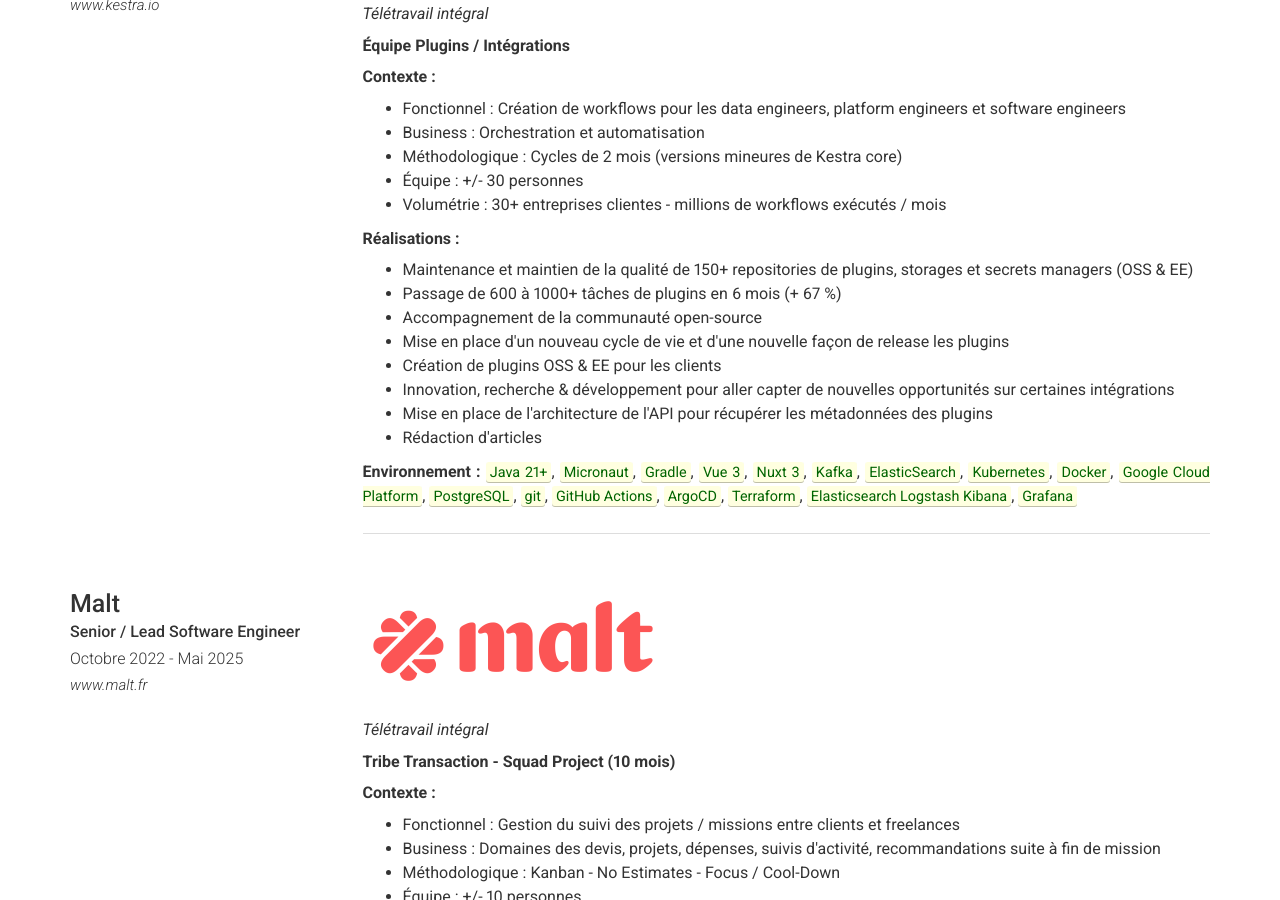
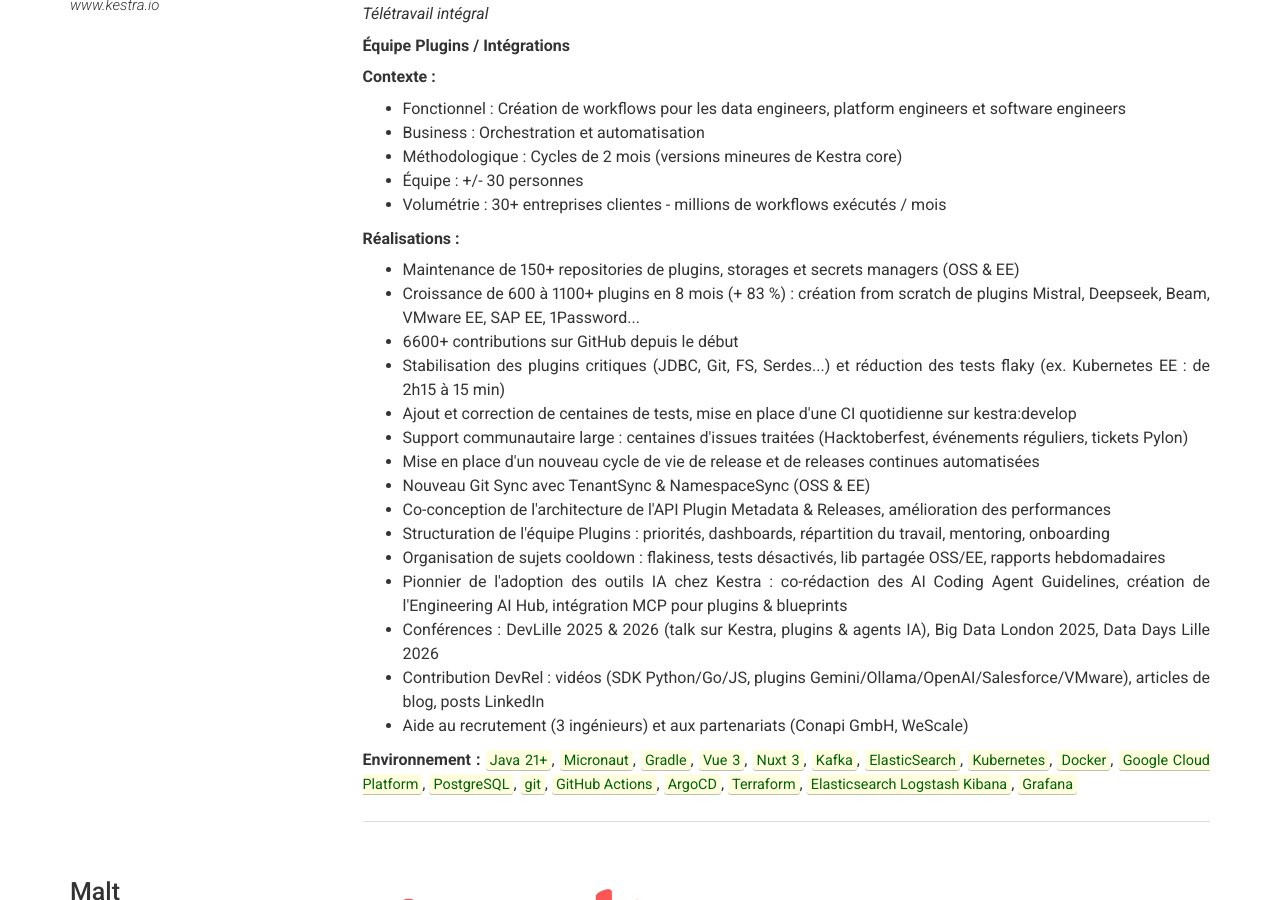
Before and after one commit to fdelbrayelle/fdelbrayelle.github.io, a Jekyll site: the page built from index.md, in a window 1280 px wide and 900 px high, scrolled down 2378 px. Built offline with Jekyll 4.4.1, drawn with Linux system fonts in a browser that asks for light colours; nearby versions of some CDN libraries.

Commit message:
update Kestra experience with accurate metrics and achievements
- 600→1100+ plugins in 8 months (+83%), named new plugins
- 6600+ GitHub contributions
- test stabilization, daily CI, Git Sync, API co-design
- AI adoption, conferences, DevRel, recruiting

```diff
--- a/_config.yml
+++ b/_config.yml
@@ -154,14 +154,21 @@
           </p>
           <p><strong>Réalisations :</strong>
             <ul>
-              <li>Maintenance et maintien de la qualité de 150+ repositories de plugins, storages et secrets managers (OSS & EE)</li>
-              <li>Passage de 600 à 1000+ tâches de plugins en 6 mois (+ 67 %)</li>
-              <li>Accompagnement de la communauté open-source</li>
-              <li>Mise en place d'un nouveau cycle de vie et d'une nouvelle façon de release les plugins</li>
-              <li>Création de plugins OSS & EE pour les clients</li>
-              <li>Innovation, recherche & développement pour aller capter de nouvelles opportunités sur certaines intégrations</li>
-              <li>Mise en place de l'architecture de l'API pour récupérer les métadonnées des plugins</li>
-              <li>Rédaction d'articles</li>
+              <li>Maintenance de 150+ repositories de plugins, storages et secrets managers (OSS &amp; EE)</li>
+              <li>Croissance de 600 à 1100+ plugins en 8 mois (+ 83 %) : création from scratch de plugins Mistral, Deepseek, Beam, VMware EE, SAP EE, 1Password...</li>
+              <li>6600+ contributions sur GitHub depuis le début</li>
+              <li>Stabilisation des plugins critiques (JDBC, Git, FS, Serdes...) et réduction des tests flaky (ex. Kubernetes EE : de 2h15 à 15 min)</li>
+              <li>Ajout et correction de centaines de tests, mise en place d'une CI quotidienne sur kestra:develop</li>
+              <li>Support communautaire large : centaines d'issues traitées (Hacktoberfest, événements réguliers, tickets Pylon)</li>
+              <li>Mise en place d'un nouveau cycle de vie de release et de releases continues automatisées</li>
+              <li>Nouveau Git Sync avec TenantSync &amp; NamespaceSync (OSS &amp; EE)</li>
+              <li>Co-conception de l'architecture de l'API Plugin Metadata &amp; Releases, amélioration des performances</li>
+              <li>Structuration de l'équipe Plugins : priorités, dashboards, répartition du travail, mentoring, onboarding</li>
+              <li>Organisation de sujets cooldown : flakiness, tests désactivés, lib partagée OSS/EE, rapports hebdomadaires</li>
+              <li>Pionnier de l'adoption des outils IA chez Kestra : co-rédaction des AI Coding Agent Guidelines, création de l'Engineering AI Hub, intégration MCP pour plugins &amp; blueprints</li>
+              <li>Conférences : DevLille 2025 &amp; 2026 (talk sur Kestra, plugins &amp; agents IA), Big Data London 2025, Data Days Lille 2026</li>
+              <li>Contribution DevRel : vidéos (SDK Python/Go/JS, plugins Gemini/Ollama/OpenAI/Salesforce/VMware), articles de blog, posts LinkedIn</li>
+              <li>Aide au recrutement (3 ingénieurs) et aux partenariats (Conapi GmbH, WeScale)</li>
             </ul>
           </p>
           <p><strong>Environnement :</strong> <mark>Java 21+</mark>, <mark>Micronaut</mark>, <mark>Gradle</mark>, <mark>Vue 3</mark>, <mark>Nuxt 3</mark>, <mark>Kafka</mark>, <mark>ElasticSearch</mark>, <mark>Kubernetes</mark>, <mark>Docker</mark>, <mark>Google Cloud Platform</mark>, <mark>PostgreSQL</mark>, <mark>git</mark>, <mark>GitHub Actions</mark>, <mark>ArgoCD</mark>, <mark>Terraform</mark>, <mark>Elasticsearch Logstash Kibana</mark>, <mark>Grafana</mark></p>
```
